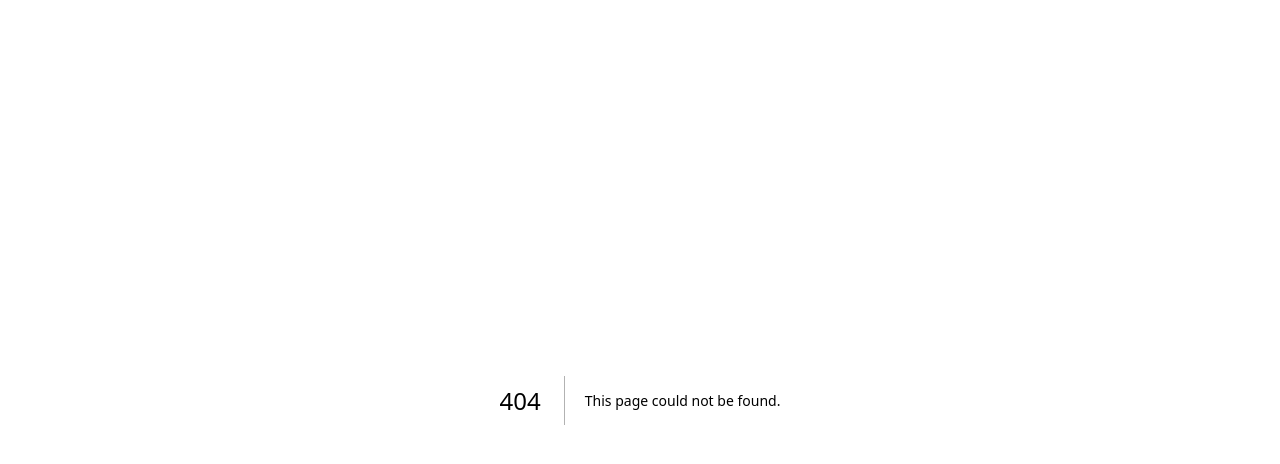
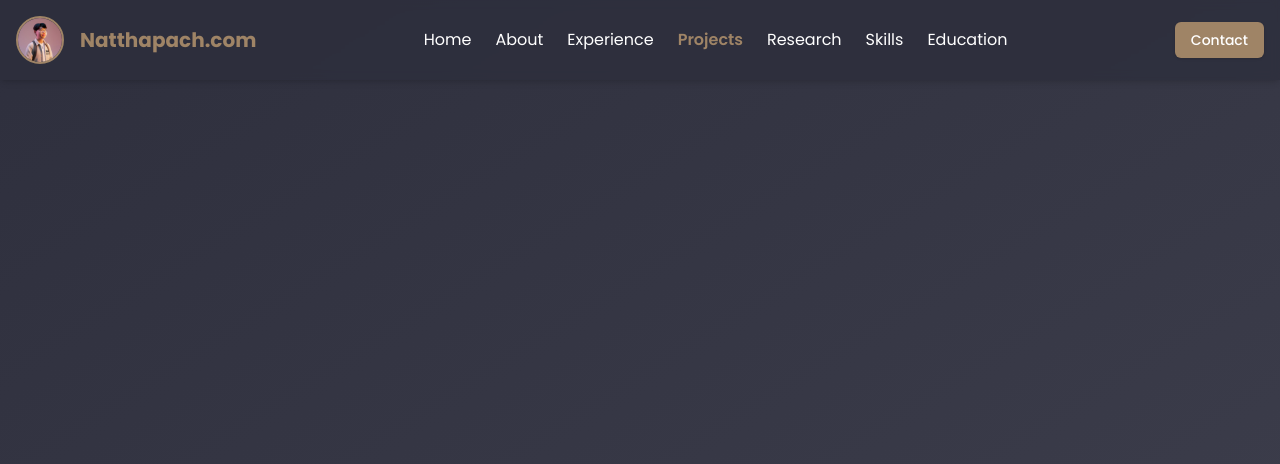
Before and after one commit to megapies/natthapach-profile-web, a Next.js app: page /projects in a window 1280 px wide. Before the commit this address had no page. Shown: the top 464 px of the page. Built offline with nearby package versions, Linux system fonts and the light colour scheme.

Commit message:
src: implement new page and entry

```diff
--- /dev/null
+++ b/src/app/projects/page.tsx
@@ -0,0 +1,23 @@
+'use client'
+
+import {ImprovedProfileWebsite} from "@/components/improved-profile-website"
+import { NavBar } from "@/components/section/nav-bar"
+import { useState } from "react"
+export default function Profile() {
+  const [activeSection, setActiveSection] = useState('projects')
+
+  return (
+    <div className="min-h-screen bg-gradient-to-br from-[#2E2F3D] to-[#3E3F4D] text-white font-['Poppins',sans-serif] overflow-x-hidden">
+      <style jsx global>{`
+        @import url('https://fonts.googleapis.com/css2?family=Poppins:wght@300;400;500;600;700&display=swap');
+        body {
+          overflow-x: hidden;
+        }
+      `}</style>
+      <header className="fixed top-0 left-0 right-0 z-50 bg-[#2E2F3D]/80 backdrop-blur-sm shadow-md">
+        <title>Natthapach Anuwattananon</title>
+        <NavBar activeSection={activeSection} setActiveSection={setActiveSection}/>
+      </header>
+    </div>
+  )
+}
--- a/src/components/section/nav-bar.tsx
+++ b/src/components/section/nav-bar.tsx
@@ -27,7 +27,7 @@ export function NavBar({ activeSection, setActiveSection }: NavBarProps) {
             {['Home', 'About', 'Experience', 'Projects', 'Research', 'Skills', 'Education'].map((item) => (
               <Link
                 key={item}
-                href={`#${item.toLowerCase()}`}
+                href={`/#${item.toLowerCase()}`}
                 className={`hover:text-[#9F8466] transition-colors ${
                   activeSection === item.toLowerCase() ? 'text-[#9F8466] font-semibold' : ''
                 }`}
--- a/src/components/section/project-section.tsx
+++ b/src/components/section/project-section.tsx
@@ -80,8 +80,7 @@ export function ProjectSection({ fadeInUp, selectedProject, setSelectedProject }
           <Button
             variant="outline"
             size="icon"
-                className={`absolute top-1/2 left-4 transform -translate-y-1/2 bg-[#2E2F3D]/50 border-[#9F8466] text-[#9F8466] hover:bg-[#9F8466] hover:text-white ${
-                  !canScrollPrev ? 'opacity-50 cursor-not-allowed hidden' : ''
+            className={`absolute top-1/2 left-4 transform -translate-y-1/2 bg-[#2E2F3D]/50 border-[#9F8466] text-[#9F8466] hover:bg-[#9F8466] hover:text-white ${!canScrollPrev ? 'opacity-50 cursor-not-allowed hidden' : ''
               }`}
             onClick={scrollPrev}
             disabled={!canScrollPrev}
@@ -91,8 +90,7 @@ export function ProjectSection({ fadeInUp, selectedProject, setSelectedProject }
           <Button
             variant="outline"
             size="icon"
-                className={`absolute top-1/2 right-4 transform -translate-y-1/2 bg-[#2E2F3D]/50 border-[#9F8466] text-[#9F8466] hover:bg-[#9F8466] hover:text-white ${
-                  !canScrollNext ? 'opacity-50 cursor-not-allowed hidden' : ''
+            className={`absolute top-1/2 right-4 transform -translate-y-1/2 bg-[#2E2F3D]/50 border-[#9F8466] text-[#9F8466] hover:bg-[#9F8466] hover:text-white ${!canScrollNext ? 'opacity-50 cursor-not-allowed hidden' : ''
               }`}
             onClick={scrollNext}
             disabled={!canScrollNext}
@@ -100,6 +98,16 @@ export function ProjectSection({ fadeInUp, selectedProject, setSelectedProject }
             <ChevronRight className="h-4 w-4" />
           </Button>
         </div>
+        <div className='flex flex items-center justify-center pt-8'>
+          <a href="/projects">
+            <Button
+              variant="outline"
+              className="w-48 border-[#9F8466] hover:text-[#9F8466] hover:bg-white bg-[#9F8466] text-white"
+            >
+              View All
+            </Button>
+          </a>
+        </div>
       </div>
     </section>
   )
```
Lines whose indentation alone changed are shown as unchanged.
